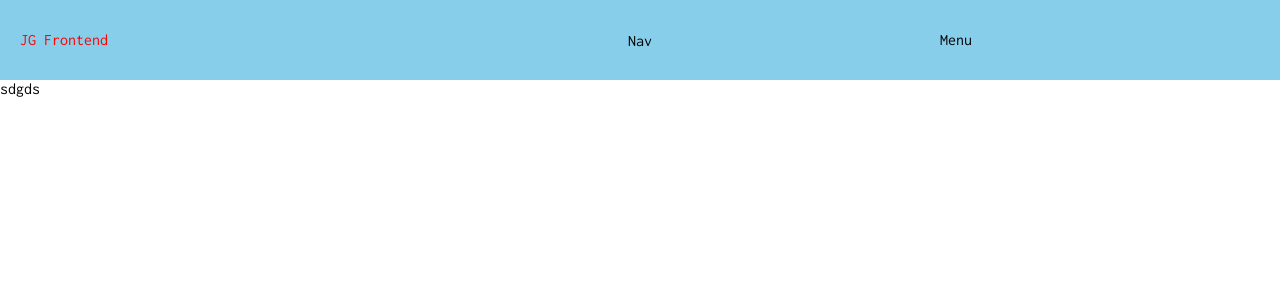
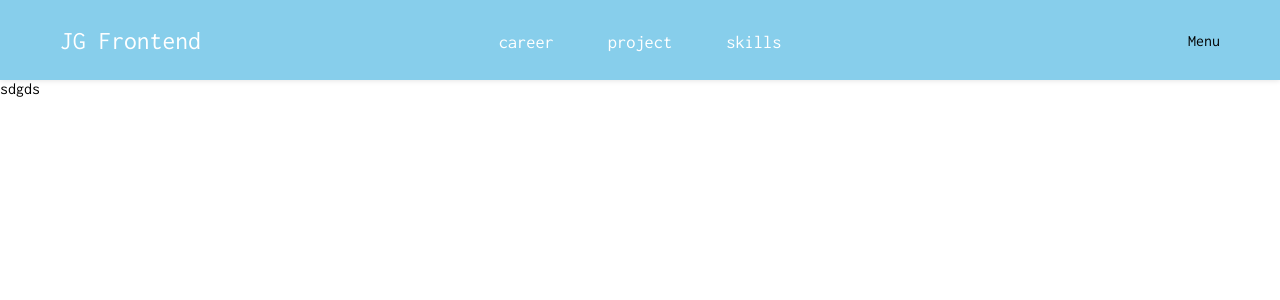
Before and after one commit to jjtjs159-jg/factory_jg, a React (Create React App) app: page / in a window 1280 px wide. Shown: the top 300 px of the page. Built offline with nearby package versions, Linux system fonts and the light colour scheme.

Commit message:
GNB Header 진행 중

```diff
--- a/src/components/Headers/GlobalNavHeader.module.scss
+++ b/src/components/Headers/GlobalNavHeader.module.scss
@@ -1,29 +1,39 @@
 @import "../../helpers/responsive.scss";
 
-.header-gnb {
+.wrap {
     position: fixed;
     top: 0px;
     left: 0px;
     width: 100%;
     height: 80px;
     background-color: skyblue;
+    box-shadow: 0 1px 5px rgba(0,0,0,.1);
 }
 
 .header-inner {
     position: relative;
+    // width: 50%;
+    text-align: center;
     width: 100%;
     height: 100%;
+    max-width: 1200px;
+    margin: 0 auto;
 }
 
 .left {
     position: absolute;
     display: inline-block;
     vertical-align: middle;
+    font-size: 1.6rem;
+    text-align: left;
     left: 20px;
+    top: 50%;
+    transform: translateY(-50%);
     width: 25%;
 
     @include media(">tablet") {
-        color: red;
+        // color: red;
+        color: white;
     }
 }
 
@@ -38,7 +48,8 @@
 .center {
     display: inline-block;
     vertical-align: middle;
-    width: 100%;
+    width: 50%;
+    margin: 0 auto;
     text-align: center;
 }
 
@@ -46,6 +57,9 @@
     position: absolute;
     display: inline-block;
     vertical-align: middle;
+    text-align: right;
     width: 25%;
     right: 20px;
+    top: 50%;
+    transform: translateY(-50%);
 }
--- a/src/components/Headers/GlobalNavHeader.tsx
+++ b/src/components/Headers/GlobalNavHeader.tsx
@@ -1,5 +1,6 @@
 import React, { FunctionComponent } from 'react';
 import { VerticalAlign } from 'components/Align';
+import { GlobalNav } from 'components/Headers/Nav';
 import classNames from 'classnames/bind';
 import styles from './GlobalNavHeader.module.scss';
 
@@ -14,14 +15,14 @@ const GlobalNavHeader: FunctionComponent<Props> = ({
 }) => {
 
     return (
-        <div className={cx('header-gnb')}>
+        <div className={cx('wrap')}>
             <div className={cx('header-inner')}>
                 <VerticalAlign fullsize>
                     <div className={cx('left')}>
                         JG Frontend
                     </div>
                     <div className={cx('center')}>
-                        Nav
+                        <GlobalNav />
                     </div>
                     <div className={cx('right')}>
                         Menu
--- /dev/null
+++ b/src/components/Headers/Nav/GlobalNav.module.scss
@@ -0,0 +1,20 @@
+@import "../../../helpers/responsive.scss";
+
+.wrap {
+    color: white;
+    font-size: 1.15rem;
+    width: 100%;
+}
+
+.item {
+    display: inline-block;
+    vertical-align: middle;
+    padding: 0px 4.5%;
+    text-decoration: none;
+    color: inherit;
+    transition: color .25s;
+
+    &:hover {
+        color: black;
+    }
+}
--- /dev/null
+++ b/src/components/Headers/Nav/GlobalNav.tsx
@@ -0,0 +1,48 @@
+import React, { FunctionComponent } from 'react';
+import { BrowserRouter, Route, Link, Switch  } from 'react-router-dom';
+import classNames from 'classnames/bind';
+import styles from './GlobalNav.module.scss';
+
+const cx = classNames.bind(styles);
+
+interface Props {
+
+}
+
+const GlobalNav: FunctionComponent<Props> = ({
+
+}) => {
+
+    const items = [
+        {
+            key: 'career',
+            link: '/study',
+        },
+        {
+            key: 'project',
+            link: '/study',
+        },
+        {
+            key: 'skills',
+            link: '/study',
+        },
+    ];
+
+    const handleClick = (to: string) => {
+
+    };
+
+    return (
+        <div className={cx('wrap')}>
+            {items.map((item, i) => {
+                return (
+                    <Link to={item.link} className={cx('item')} key={item.key}>
+                        {item.key}
+                    </Link>
+                );
+            })}
+        </div>
+    )
+}
+
+export default GlobalNav;
--- /dev/null
+++ b/src/components/Headers/Nav/index.ts
@@ -0,0 +1 @@
+export { default as GlobalNav } from './GlobalNav';
```
